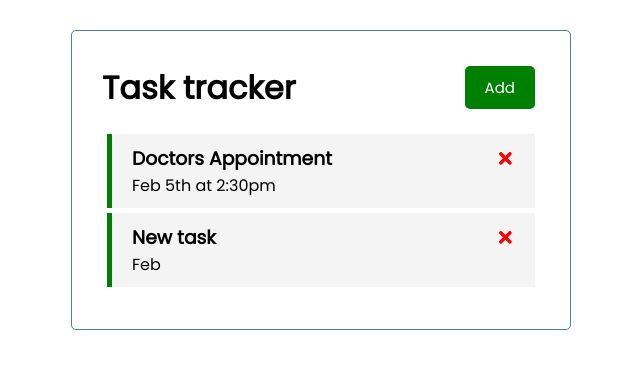
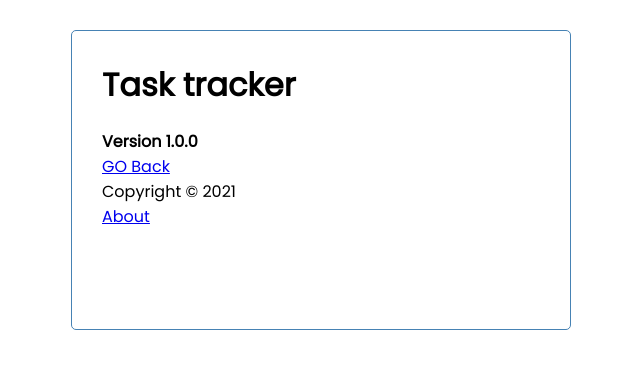
Before and after one commit to frontinorz/react-crash, a React (Create React App) app: page /about in a window 1280 px wide. Shown: the top 368 px of the page, without its empty margins (319-959 px from the left). Built offline with nearby package versions, Linux system fonts and the light colour scheme; data requests are answered from the project's data file.

Commit message:
Add react router

```diff
--- a/db.json
+++ b/db.json
@@ -11,6 +11,12 @@
       "day": "Feb",
       "reminder": true,
       "id": 2
+    },
+    {
+      "text": "Test task",
+      "day": "Mon",
+      "reminder": false,
+      "id": 3
     }
   ]
 }
--- a/package.json
+++ b/package.json
@@ -9,6 +9,7 @@
     "react": "^17.0.1",
     "react-dom": "^17.0.1",
     "react-icons": "^4.2.0",
+    "react-router-dom": "^5.2.0",
     "react-scripts": "4.0.2",
     "web-vitals": "^1.1.0"
   },
--- a/src/App.js
+++ b/src/App.js
@@ -1,9 +1,11 @@
 import { useState, useEffect } from 'react'
+import { BrowserRouter as Router, Route } from 'react-router-dom'
 
 import Header from "./components/Header";
+import Footer from './components/Footer';
 import Tasks from "./components/Tasks";
 import AddTask from './components/AddTask'
-
+import About from './components/About';
 
 function App() {
   const [showAddTask, setShowAddTask] = useState(false)
@@ -33,6 +35,7 @@
 
     return data
   }
+
   // Delete task
   const deleteTask = async (id) => {
     await fetch(`${apiUrl}/${id}`, {
@@ -83,12 +86,16 @@
   }
 
   return (
+    <Router>
       <div className="container">
         <Header
           title="Task tracker"
           showAdd={showAddTask}
           onAdd={() => setShowAddTask(!showAddTask)}
         />
+
+        <Route path='/' exact render={(props) => (
+          <>
             {
               showAddTask && <AddTask onAdd={addTask} />
             }
@@ -102,7 +109,12 @@
                 : (
                   'No tasks to show')
             }
+          </>
+        )} />
+        <Route path='/about' component={About} />
+        <Footer />
       </div>
+    </Router>
   );
 }
 
--- /dev/null
+++ b/src/components/About.js
@@ -0,0 +1,12 @@
+import { Link } from 'react-router-dom'
+
+const About = () => {
+  return (
+    <div>
+      <h4>Version  1.0.0</h4>
+      <Link to="/">GO Back</Link>
+    </div>
+  )
+}
+
+export default About
--- /dev/null
+++ b/src/components/Footer.js
@@ -0,0 +1,12 @@
+import { Link } from 'react-router-dom'
+
+const Footer = () => {
+  return (
+    <div>
+      <p>Copyright &copy; 2021</p>
+      <Link to="/about">About</Link>
+    </div>
+  )
+}
+
+export default Footer
--- a/src/components/Header.js
+++ b/src/components/Header.js
@@ -1,15 +1,19 @@
 import PropTypes from 'prop-types'
+import { useLocation } from 'react-router-dom'
 import Button from './Button'
 
 const Header = ({ title, onAdd, showAdd }) => {
-
+  const location = useLocation()
   return (
     <header className="header">
       <h1>{title}</h1>
-      <Button
-        color={showAdd ? 'red' : 'green'}
-        text={showAdd ? 'Close' : 'Add'}
-        clickHandler={onAdd} />
+      {
+        location.pathname === '/' &&
+        <Button
+          color={showAdd ? 'red' : 'green'}
+          text={showAdd ? 'Close' : 'Add'}
+          clickHandler={onAdd} />
+      }
     </header>
   )
 }
```
Also changed, not shown: 1 other file (tests, documents, lock files or other folders). Lines whose indentation alone changed are shown as unchanged.
